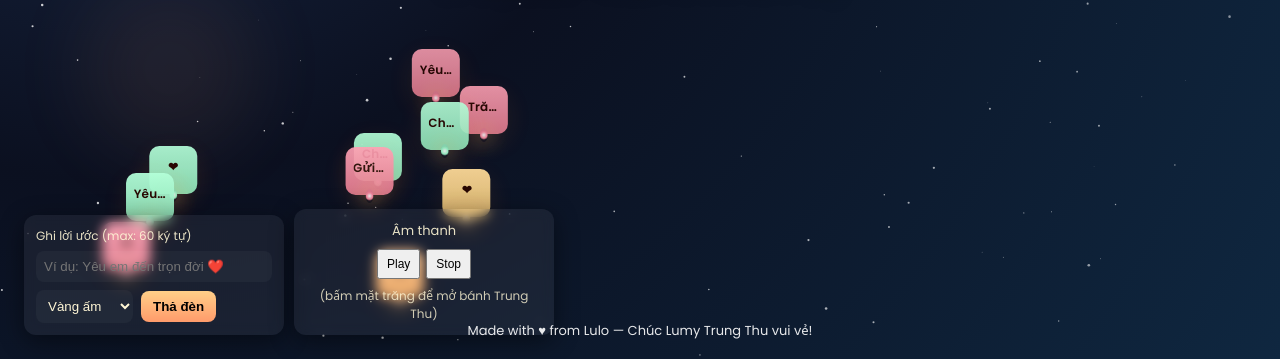
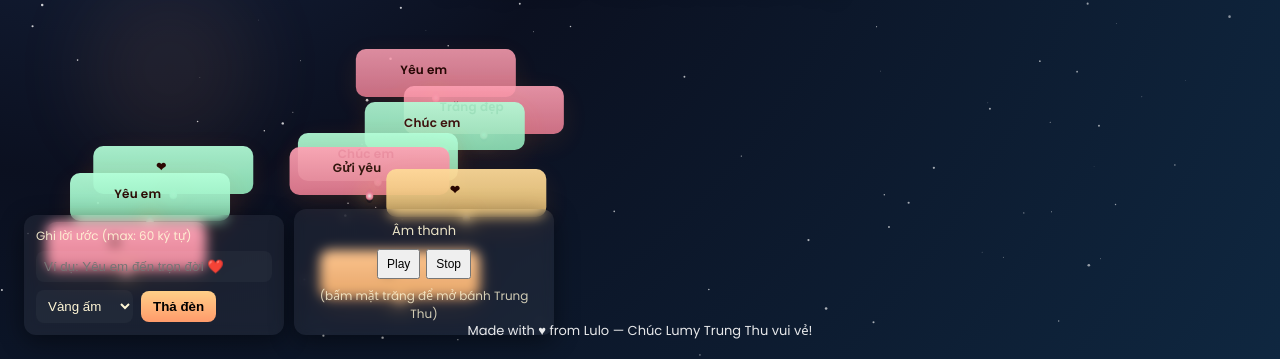
Before and after one commit to lova-52/Trung-Thu-cho-Lumy, a plain HTML site: page index.html in a window 1280 px wide. Shown: the part 441-800 px from the top of the page. Drawn offline with Linux system fonts and the light colour scheme.

Commit message:
Update index.html

```diff
--- a/index.html
+++ b/index.html
@@ -40,7 +40,7 @@
 
     /* lantern container */
     .lanterns{position:fixed;left:5vw;bottom:6vh;width:40vw;height:60vh;pointer-events:none;z-index:2}
-    .lantern{position:absolute;left:50%;transform:translateX(-50%);bottom:0;width:48px;padding:6px 8px;border-radius:10px;background:linear-gradient(180deg,#ffb46c,#ff7a5c);box-shadow:0 8px 30px rgba(255,120,60,0.12);text-align:center;color:#2b0700;font-weight:600;font-size:12px;letter-spacing:0.2px}
+    .lantern{position:absolute;left:50%;transform:translateX(-50%);bottom:0;width:160px;padding:6px 8px;border-radius:10px;background:linear-gradient(180deg,#ffb46c,#ff7a5c);box-shadow:0 8px 30px rgba(255,120,60,0.12);text-align:center;color:#2b0700;font-weight:600;font-size:12px;letter-spacing:0.2px}
     .flame{width:8px;height:14px;border-radius:50%;position:absolute;left:50%;transform:translateX(-50%);bottom:-8px;box-shadow:0 0 20px rgba(255,200,100,0.9)}
 
     /* controls */
```
